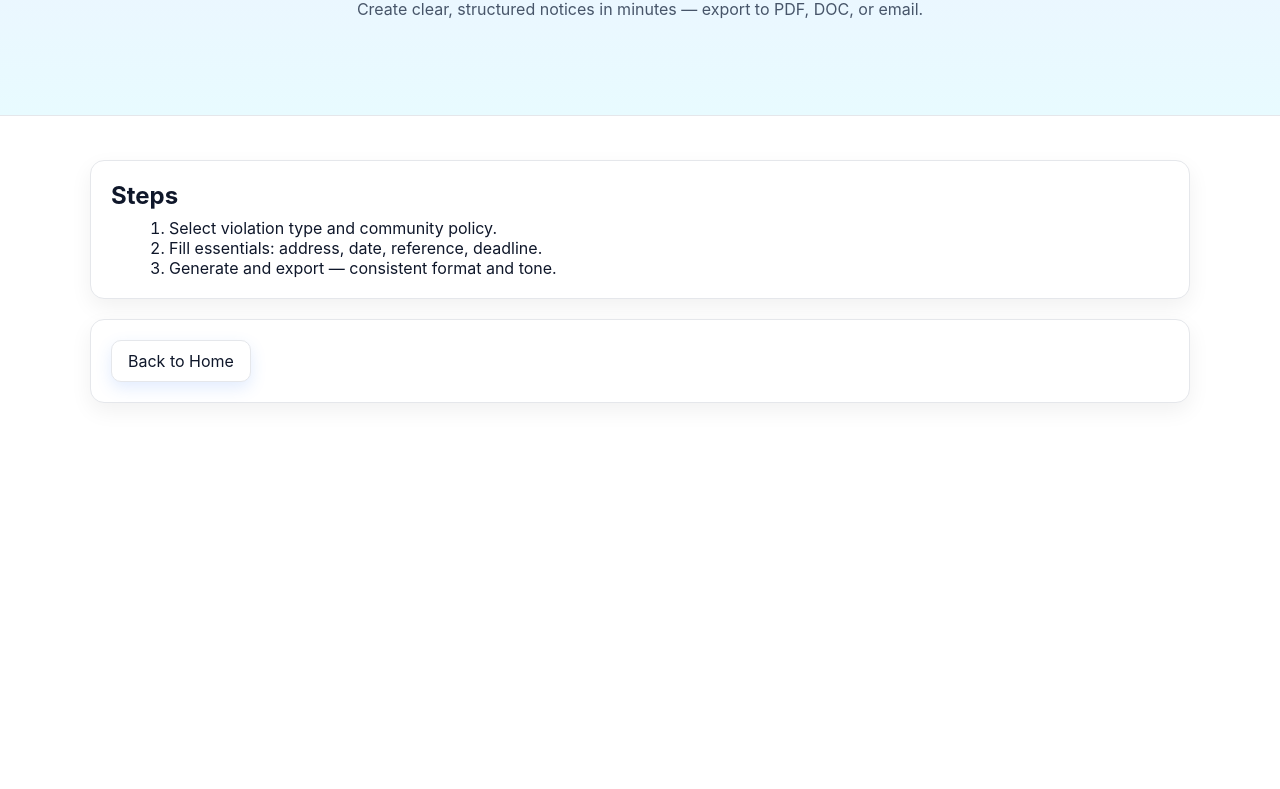
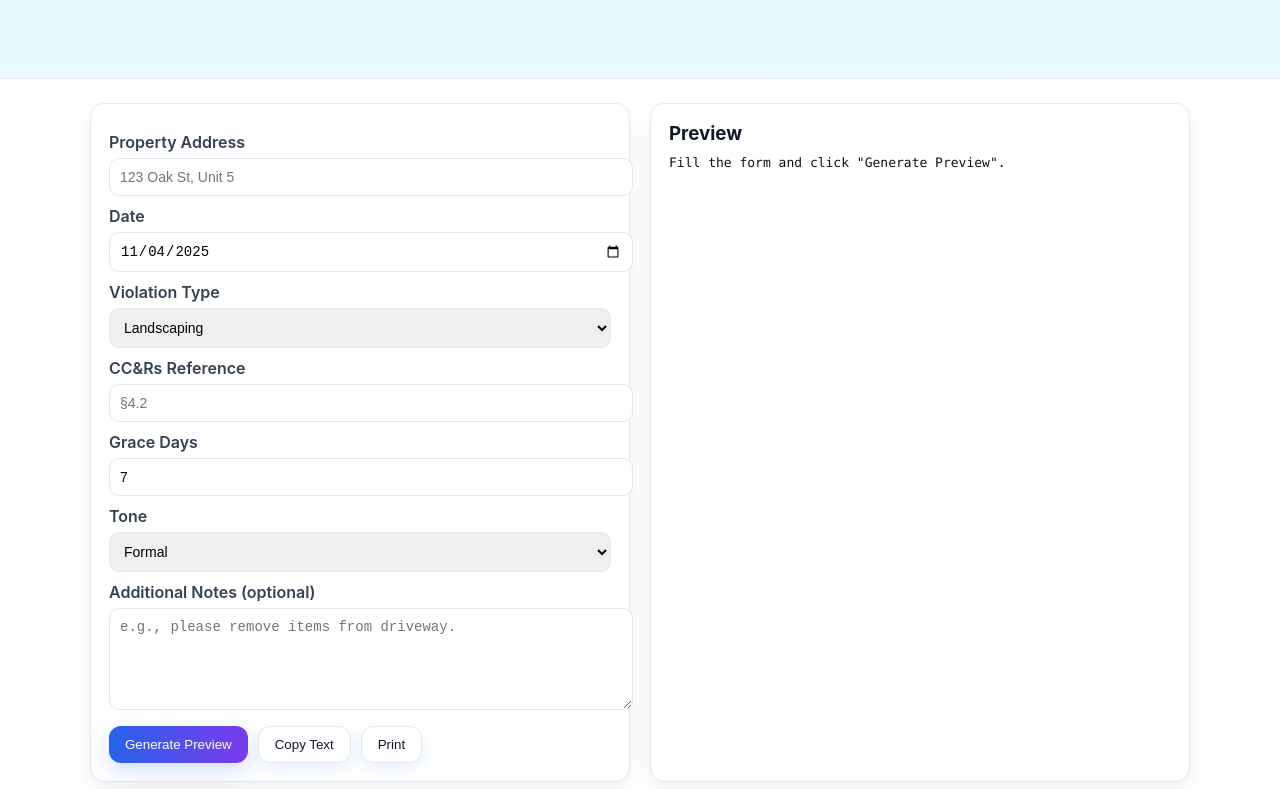
Before and after one commit to yuhongdim/hoawriterai, a plain HTML site: page public/fast-generation.html in a window 1280 px wide. Shown: the part 191-980 px from the top of the page. Before the commit the page ends 800 px from the top, so only its background shows below. Drawn offline with Linux system fonts and the light colour scheme.

Commit message:
feat(generator): add interactive form with preview, copy, print

```diff
--- a/public/fast-generation.html
+++ b/public/fast-generation.html
@@ -3,8 +3,8 @@
   <head>
     <meta charset="utf-8" />
     <meta name="viewport" content="width=device-width, initial-scale=1" />
-    <title>Fast Generation | HOAWriterAI</title>
-    <meta name="description" content="Create clear, compliant HOA violation notices in minutes." />
+    <title>Generate Now | HOAWriterAI</title>
+    <meta name="description" content="Create clear, compliant HOA violation notices with a simple form and instant preview." />
     <link rel="canonical" href="/fast-generation.html" />
     <style>
       :root{--border:#e5e7eb;--fg:#0f172a;--muted:#475569}
@@ -12,13 +12,20 @@
       .container{max-width:1100px;margin:0 auto;padding:24px}
       .header{position:sticky;top:0;background:#fff;border-bottom:1px solid var(--border);z-index:50}
       .nav{display:flex;justify-content:space-between;align-items:center;padding:12px 24px}
-      .brand{background:linear-gradient(90deg,#2563eb,#22d3ee);-webkit-background-clip:text;background-clip:text;color:transparent;font-weight:800;text-decoration:none}
+      .brand{background:linear-gradient(90deg,#2563eb,#7c3aed);-webkit-background-clip:text;background-clip:text;color:transparent;font-weight:800;text-decoration:none}
       .link{color:#374151;margin-left:16px;text-decoration:none}
-      .hero{padding:56px 24px;background:linear-gradient(180deg,#eef2ff,#e8fbff);text-align:center;border-bottom:1px solid var(--border)}
-      h1{font-size:40px;margin:0 0 12px}
+      .hero{padding:40px 24px;background:linear-gradient(180deg,#eef2ff,#e8fbff);text-align:center;border-bottom:1px solid var(--border)}
+      h1{font-size:36px;margin:0 0 10px}
       .sub{color:var(--muted)}
-      .card{background:#fff;border:1px solid var(--border);border-radius:14px;box-shadow:0 8px 22px rgba(0,0,0,.06);padding:20px;margin-top:20px}
-      .btn{display:inline-flex;align-items:center;gap:8px;background:#fff;color:var(--fg);border:1px solid var(--border);border-radius:10px;padding:10px 16px;text-decoration:none;box-shadow:0 6px 16px rgba(59,130,246,.15)}
+      .grid{display:grid;grid-template-columns:1fr 1fr;gap:20px}
+      .card{background:#fff;border:1px solid var(--border);border-radius:14px;box-shadow:0 8px 22px rgba(0,0,0,.06);padding:18px}
+      label{display:block;margin:10px 0 6px;color:#334155;font-weight:600}
+      input,select,textarea{width:100%;padding:10px;border:1px solid var(--border);border-radius:10px;font-size:14px}
+      textarea{min-height:80px}
+      .actions{display:flex;gap:10px;margin-top:12px}
+      .btn{display:inline-flex;align-items:center;gap:8px;background:linear-gradient(90deg,#2563eb,#7c3aed);color:#fff;border:none;border-radius:12px;padding:10px 16px;text-decoration:none;cursor:pointer;box-shadow:0 8px 22px rgba(37,99,235,.2)}
+      .btn.secondary{background:#fff;color:#0f172a;border:1px solid var(--border);box-shadow:0 6px 16px rgba(59,130,246,.12)}
+      pre{margin:0;font-family:"SFMono-Regular",Consolas,Monaco,monospace;font-size:13px;white-space:pre-wrap;color:#111}
     </style>
   </head>
   <body>
@@ -34,22 +41,117 @@
     </header>
     <section class="hero">
       <div class="container">
-        <h1>Fast Generation</h1>
-        <p class="sub">Create clear, structured notices in minutes — export to PDF, DOC, or email.</p>
+        <h1>Generate a Notice</h1>
+        <p class="sub">Fill essentials, preview instantly, then copy or print.</p>
       </div>
     </section>
     <main class="container">
-      <div class="card">
-        <h2 style="margin:0 0 8px">Steps</h2>
-        <ol style="margin:0 0 0 18px">
-          <li>Select violation type and community policy.</li>
-          <li>Fill essentials: address, date, reference, deadline.</li>
-          <li>Generate and export — consistent format and tone.</li>
-        </ol>
-      </div>
-      <div class="card">
-        <a class="btn" href="index.html">Back to Home</a>
+      <div class="grid">
+        <div class="card">
+          <form id="noticeForm">
+            <label for="address">Property Address</label>
+            <input id="address" placeholder="123 Oak St, Unit 5" />
+
+            <label for="date">Date</label>
+            <input id="date" type="date" />
+
+            <label for="type">Violation Type</label>
+            <select id="type">
+              <option value="Landscaping">Landscaping</option>
+              <option value="Parking">Parking</option>
+              <option value="Architectural Change">Architectural Change</option>
+            </select>
+
+            <label for="ccrs">CC&Rs Reference</label>
+            <input id="ccrs" placeholder="§4.2" />
+
+            <label for="deadline">Grace Days</label>
+            <input id="deadline" type="number" min="1" value="7" />
+
+            <label for="tone">Tone</label>
+            <select id="tone">
+              <option value="Formal">Formal</option>
+              <option value="Friendly">Friendly</option>
+            </select>
+
+            <label for="notes">Additional Notes (optional)</label>
+            <textarea id="notes" placeholder="e.g., please remove items from driveway." ></textarea>
+
+            <div class="actions">
+              <button type="button" class="btn" id="btnGenerate">Generate Preview</button>
+              <button type="button" class="btn secondary" id="btnCopy">Copy Text</button>
+              <button type="button" class="btn secondary" id="btnPrint">Print</button>
+            </div>
+          </form>
+        </div>
+
+        <div class="card">
+          <h3 style="margin:0 0 10px">Preview</h3>
+          <pre id="preview">Fill the form and click "Generate Preview".</pre>
+        </div>
       </div>
     </main>
+
+    <script>
+      // Default date to today
+      (function(){
+        const d = new Date();
+        const yyyy = d.getFullYear();
+        const mm = String(d.getMonth()+1).padStart(2,'0');
+        const dd = String(d.getDate()).padStart(2,'0');
+        const dateEl = document.getElementById('date');
+        if(dateEl && !dateEl.value){ dateEl.value = `${yyyy}-${mm}-${dd}`; }
+      })();
+
+      const typeTemplates = {
+        'Landscaping': 'Please restore landscaping to community standards.',
+        'Parking': 'Please follow the community parking rules and remove the vehicle.',
+        'Architectural Change': 'Please submit the architectural change request per community policy.'
+      };
+
+      function buildText(values){
+        const toneMap = {
+          Formal: 'This notice is issued in accordance with community policies.',
+          Friendly: 'We appreciate your prompt attention to this matter.'
+        };
+        return `Subject: Notice of Violation — ${values.type}\n` +
+               `Property: ${values.address}\n` +
+               `Date: ${values.date}\n\n` +
+               `Per CC&Rs ${values.ccrs}, ${typeTemplates[values.type] || ''}` + (values.notes? ` ${values.notes}`:'') + `\n` +
+               `Deadline: ${values.deadline} calendar days from this notice.\n` +
+               `${toneMap[values.tone]} If unresolved, a follow-up notice and fine may apply.\n\n` +
+               `Regards,\nHOA Compliance Team`;
+      }
+
+      function getValues(){
+        return {
+          address: document.getElementById('address').value.trim(),
+          date: document.getElementById('date').value,
+          type: document.getElementById('type').value,
+          ccrs: document.getElementById('ccrs').value.trim(),
+          deadline: document.getElementById('deadline').value,
+          tone: document.getElementById('tone').value,
+          notes: document.getElementById('notes').value.trim()
+        };
+      }
+
+      document.getElementById('btnGenerate').addEventListener('click', function(){
+        const txt = buildText(getValues());
+        document.getElementById('preview').textContent = txt;
+      });
+
+      document.getElementById('btnCopy').addEventListener('click', async function(){
+        const txt = document.getElementById('preview').textContent;
+        try { await navigator.clipboard.writeText(txt); this.textContent = 'Copied'; setTimeout(()=>this.textContent='Copy Text',1200);} catch(e){ alert('Copy failed'); }
+      });
+
+      document.getElementById('btnPrint').addEventListener('click', function(){
+        const win = window.open('', '_blank');
+        win.document.write(`<pre style="font-family:Consolas,monospace">${document.getElementById('preview').textContent.replace(/</g,'&lt;')}</pre>`);
+        win.document.close();
+        win.focus();
+        win.print();
+      });
+    </script>
   </body>
 </html>
```
